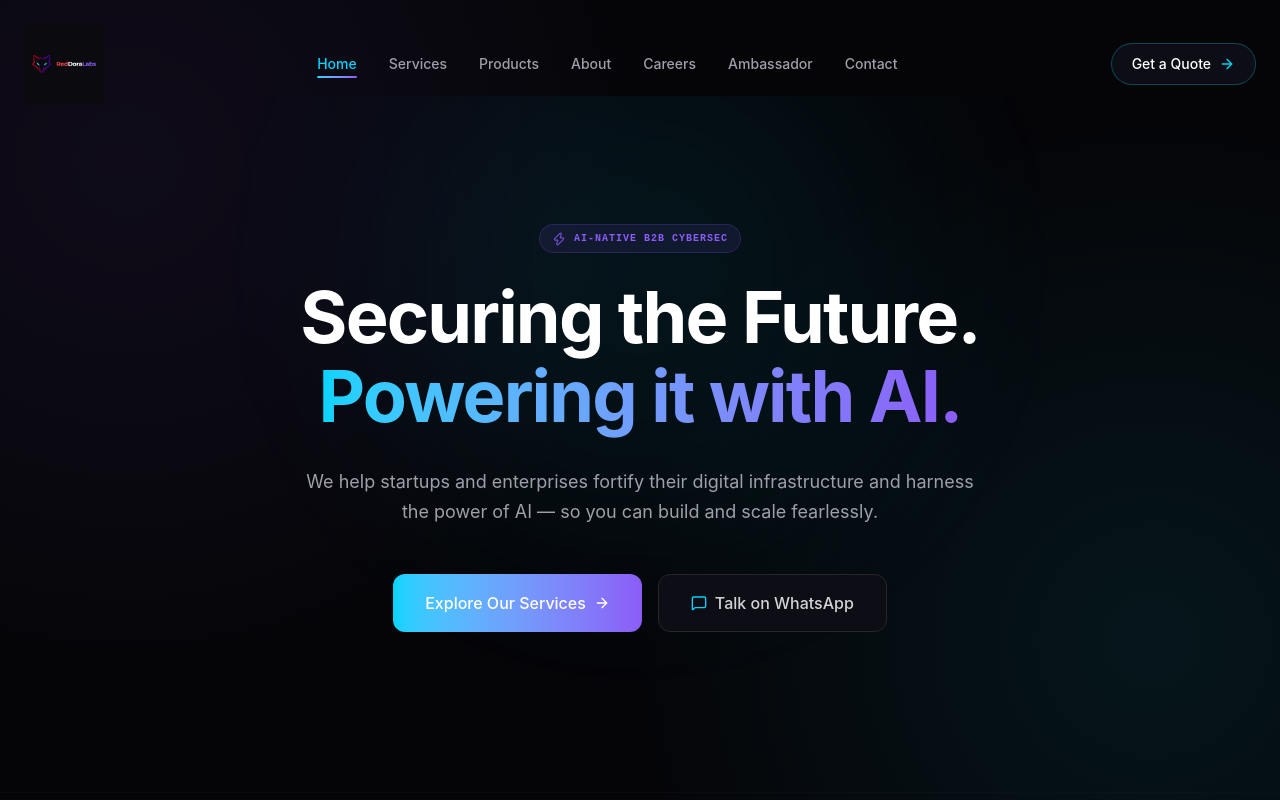
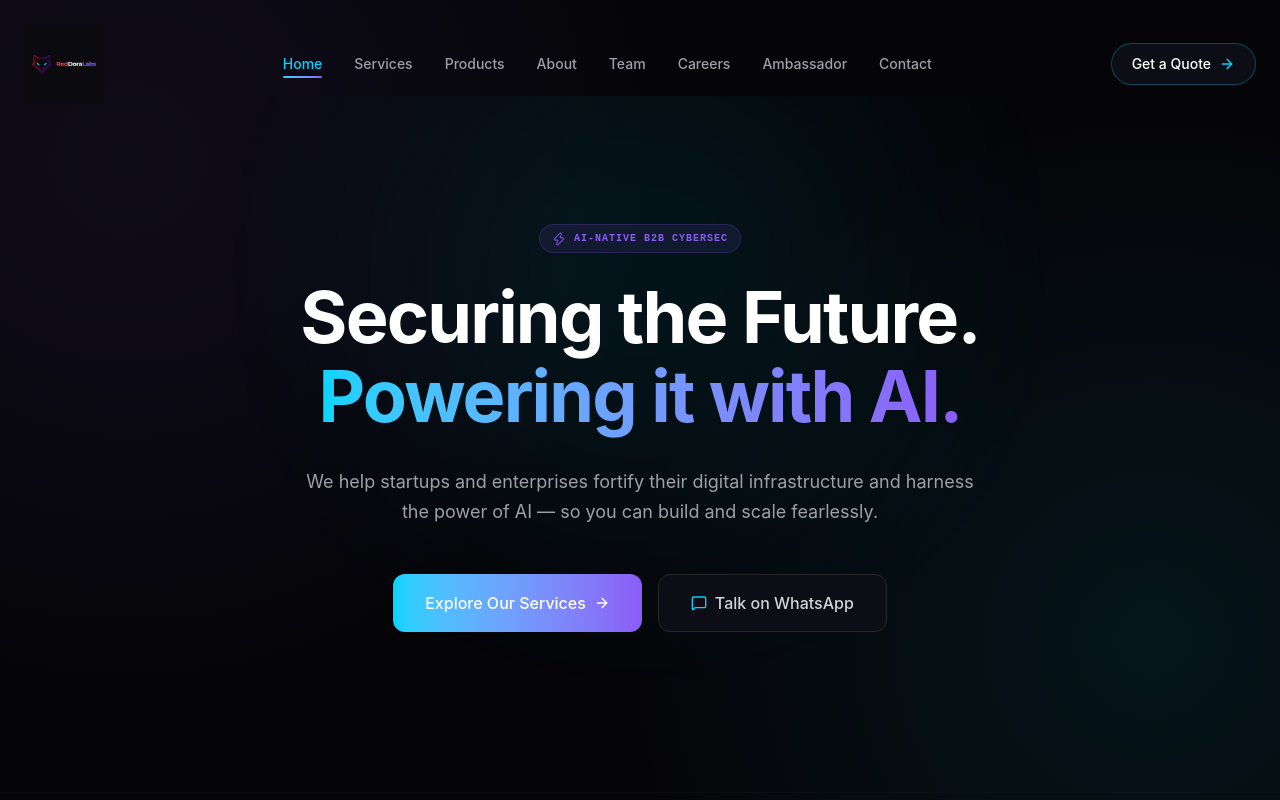
Before and after one commit to RedDoraLabs/reddoralabs.com, a Next.js app: page / in a window 1280 px wide. Shown: the top 800 px of the page. Built offline with nearby package versions, Linux system fonts and the light colour scheme.

Commit message:
Update Navbar.tsx

```diff
--- a/src/components/Navbar.tsx
+++ b/src/components/Navbar.tsx
@@ -28,6 +28,7 @@ export default function Navbar() {
     { name: "Services", href: "/services" },
     { name: "Products", href: "/products" },
     { name: "About", href: "/about" },
+    { name: "Team", href: "/team" },
     { name: "Careers", href: "/careers" },
     { name: "Ambassador", href: "/ambassador" },
     { name: "Contact", href: "/contact" },
```
